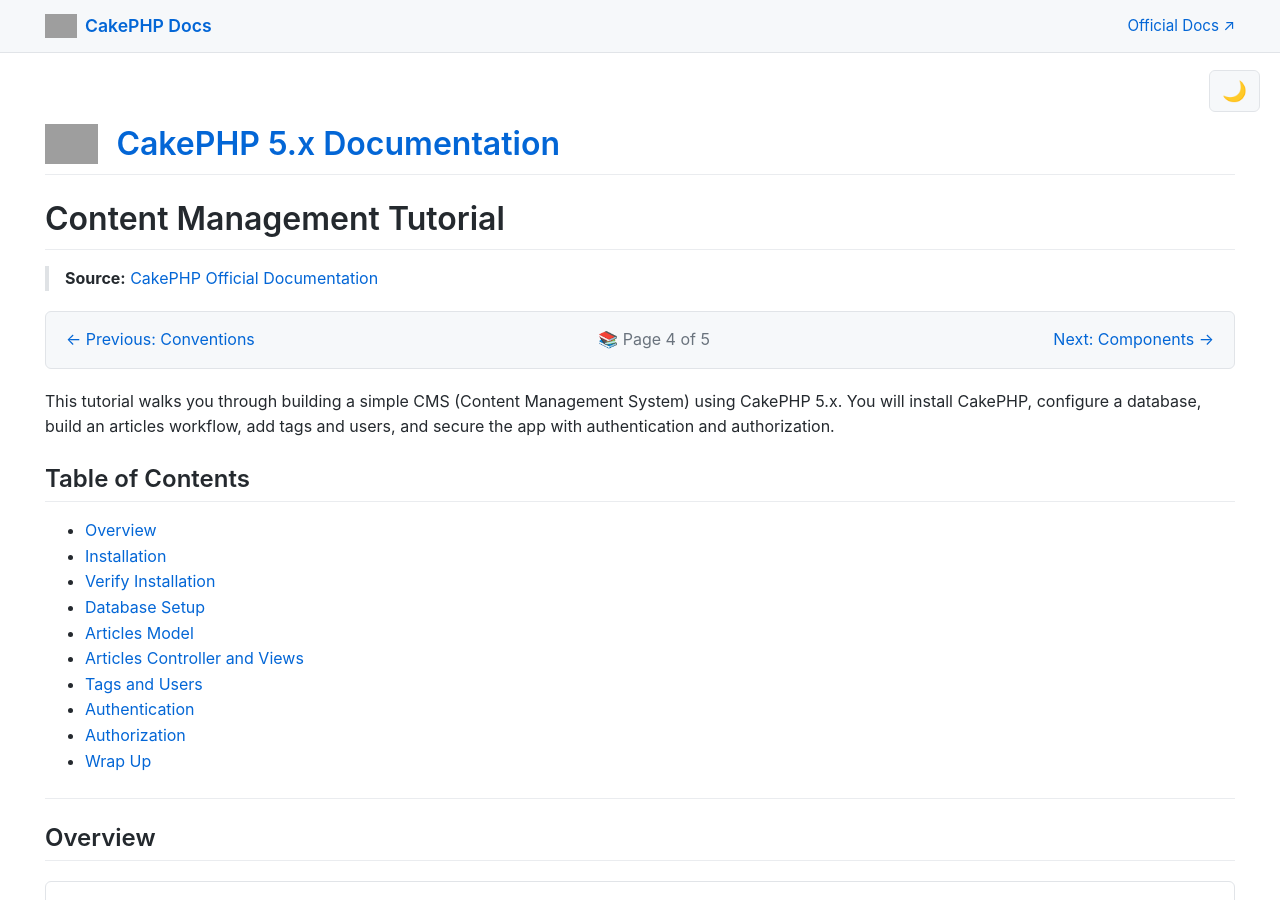
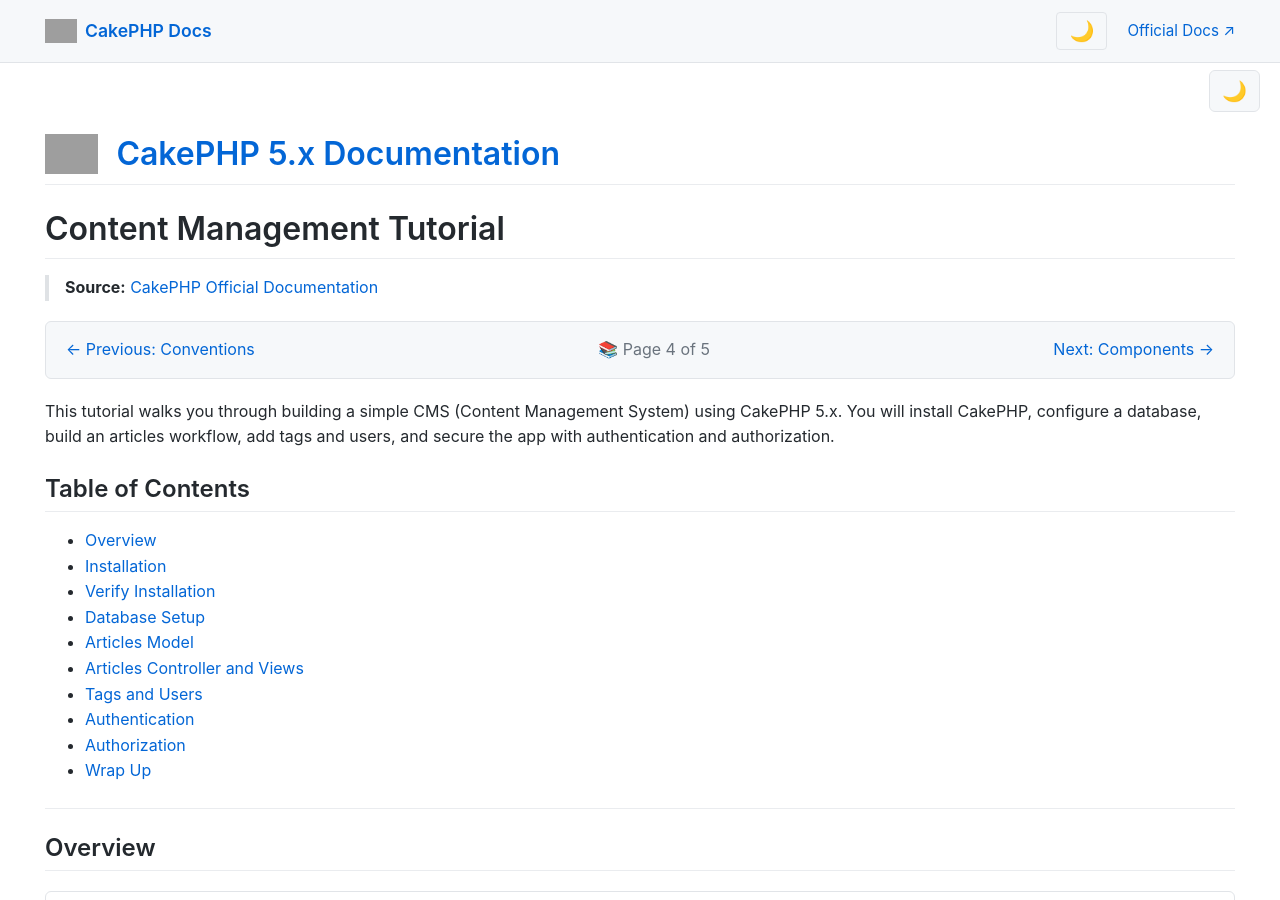
Before and after one commit to abhayraj-ops/Cake-Learn, a Jekyll site: the page built from docs/04-cms-tutorial.md, in a window 1280 px wide and 900 px high. Built offline with Jekyll 4.4.1, drawn with Linux system fonts in a browser that asks for light colours; nearby versions of some CDN libraries; grey boxes are pictures that could not be loaded.

Commit message:
Add theme toggle button to navigation bar

```diff
--- a/docs/_layouts/default.html
+++ b/docs/_layouts/default.html
@@ -291,9 +291,18 @@
         CakePHP Docs
       </a>
       <div style="flex: 1;"></div>
+      <!-- Theme toggle in navbar -->
+      <button id="theme-toggle" class="theme-toggle" aria-label="Toggle dark mode" style="position: static; border-radius: 4px; padding: 6px 12px;">
+        <span id="theme-icon">🌙</span>
+      </button>
       <a href="https://book.cakephp.org/5.x/" target="_blank" style="font-size: 0.95em;">Official Docs ↗</a>
     </div>
   </nav>
+
+  <!-- Hidden floating theme toggle (kept for compatibility) -->
+  <button class="theme-toggle" id="theme-toggle-float" aria-label="Toggle dark mode" style="display: none;">
+    <span id="theme-icon-float">🌙</span>
+  </button>
 
   <div class="container">
     {% if site.title and site.title != page.title %}
@@ -413,29 +422,32 @@
     const savedTheme = localStorage.getItem('theme') || 'light';
     const themeToggle = document.getElementById('theme-toggle');
     const themeIcon = document.getElementById('theme-icon');
+    const themeToggleFloat = document.getElementById('theme-toggle-float');
+    const themeIconFloat = document.getElementById('theme-icon-float');
+
+    // Function to update all theme icons
+    function updateThemeIcons(isDark) {
+      const icon = isDark ? '☀️' : '🌙';
+      if (themeIcon) themeIcon.textContent = icon;
+      if (themeIconFloat) themeIconFloat.textContent = icon;
+    }
 
     // Apply saved theme on load
     if (savedTheme === 'dark') {
       document.documentElement.setAttribute('data-theme', 'dark');
-      themeIcon.textContent = '☀️';
+      updateThemeIcons(true);
     }
     applyCodeTheme(savedTheme);
 
     // Toggle theme
     themeToggle.addEventListener('click', function () {
       const theme = document.documentElement.getAttribute('data-theme');
+      const isDark = theme !== 'dark';
 
-      if (theme === 'dark') {
-        document.documentElement.setAttribute('data-theme', 'light');
-        localStorage.setItem('theme', 'light');
-        themeIcon.textContent = '🌙';
-        applyCodeTheme('light');
-      } else {
-        document.documentElement.setAttribute('data-theme', 'dark');
-        localStorage.setItem('theme', 'dark');
-        themeIcon.textContent = '☀️';
-        applyCodeTheme('dark');
-      }
+      document.documentElement.setAttribute('data-theme', isDark ? 'dark' : 'light');
+      localStorage.setItem('theme', isDark ? 'dark' : 'light');
+      updateThemeIcons(isDark);
+      applyCodeTheme(isDark ? 'dark' : 'light');
     });
   </script>
 
```
